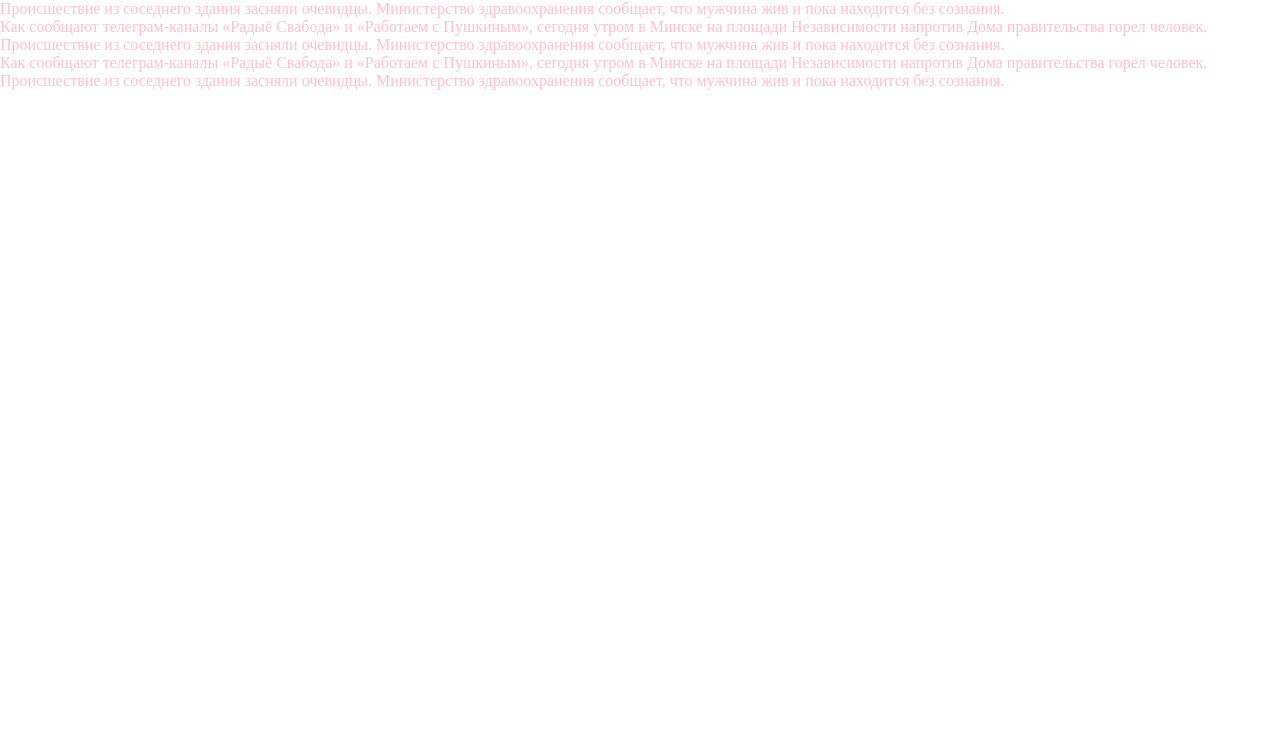
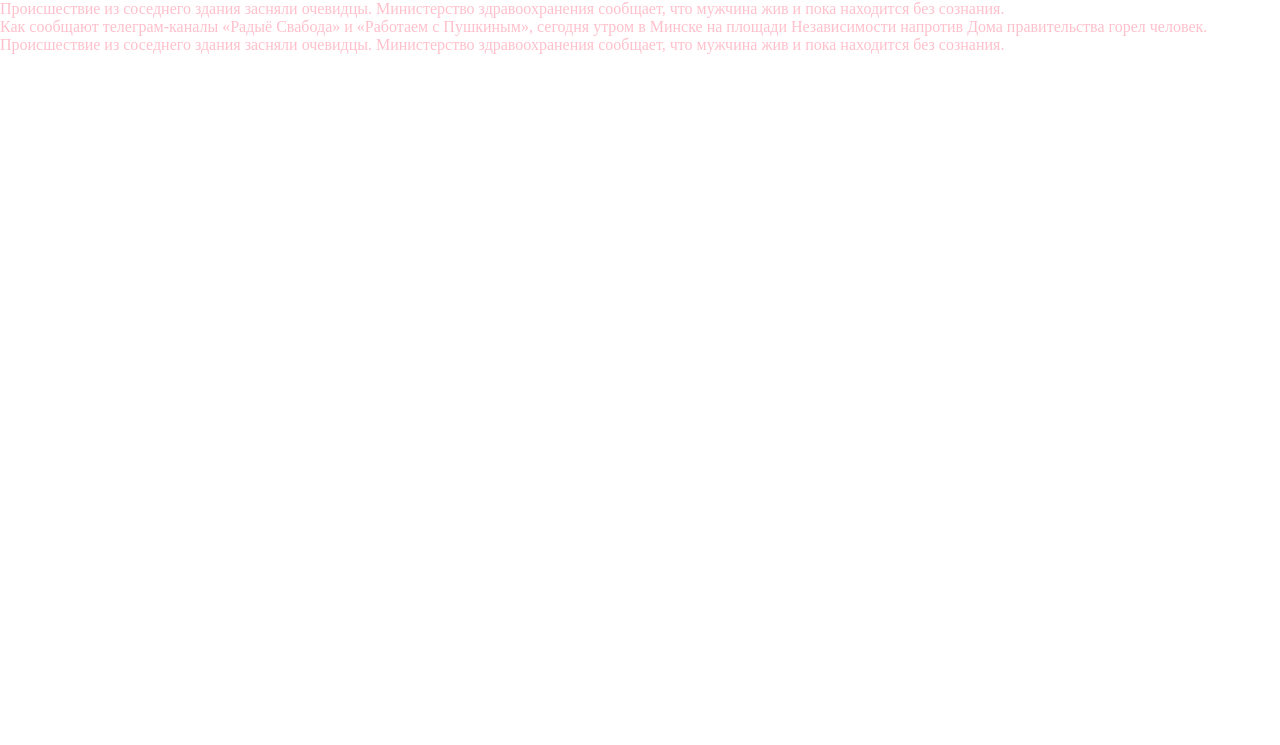
Before and after one commit to Renat-Bedritsky/lesson1, a plain HTML site: page index.html in a window 1280 px wide. Shown: the part 55-800 px from the top of the page. Drawn offline with Linux system fonts and the light colour scheme.

Commit message:
Update catalog.html

```diff
--- a/index.html
+++ b/index.html
@@ -15,7 +15,5 @@
 
    <p>Как сообщают телеграм-каналы «Радыё Свабода» и «Работаем с Пушкиным», сегодня утром в Минске на площади Независимости напротив Дома правительства горел человек. Происшествие из соседнего здания засняли очевидцы. Министерство здравоохранения сообщает, что мужчина жив и пока находится без сознания.</p>
 
-   <p>Как сообщают телеграм-каналы «Радыё Свабода» и «Работаем с Пушкиным», сегодня утром в Минске на площади Независимости напротив Дома правительства горел человек. Происшествие из соседнего здания засняли очевидцы. Министерство здравоохранения сообщает, что мужчина жив и пока находится без сознания.</p>
-
 </body>
 </html>
```
